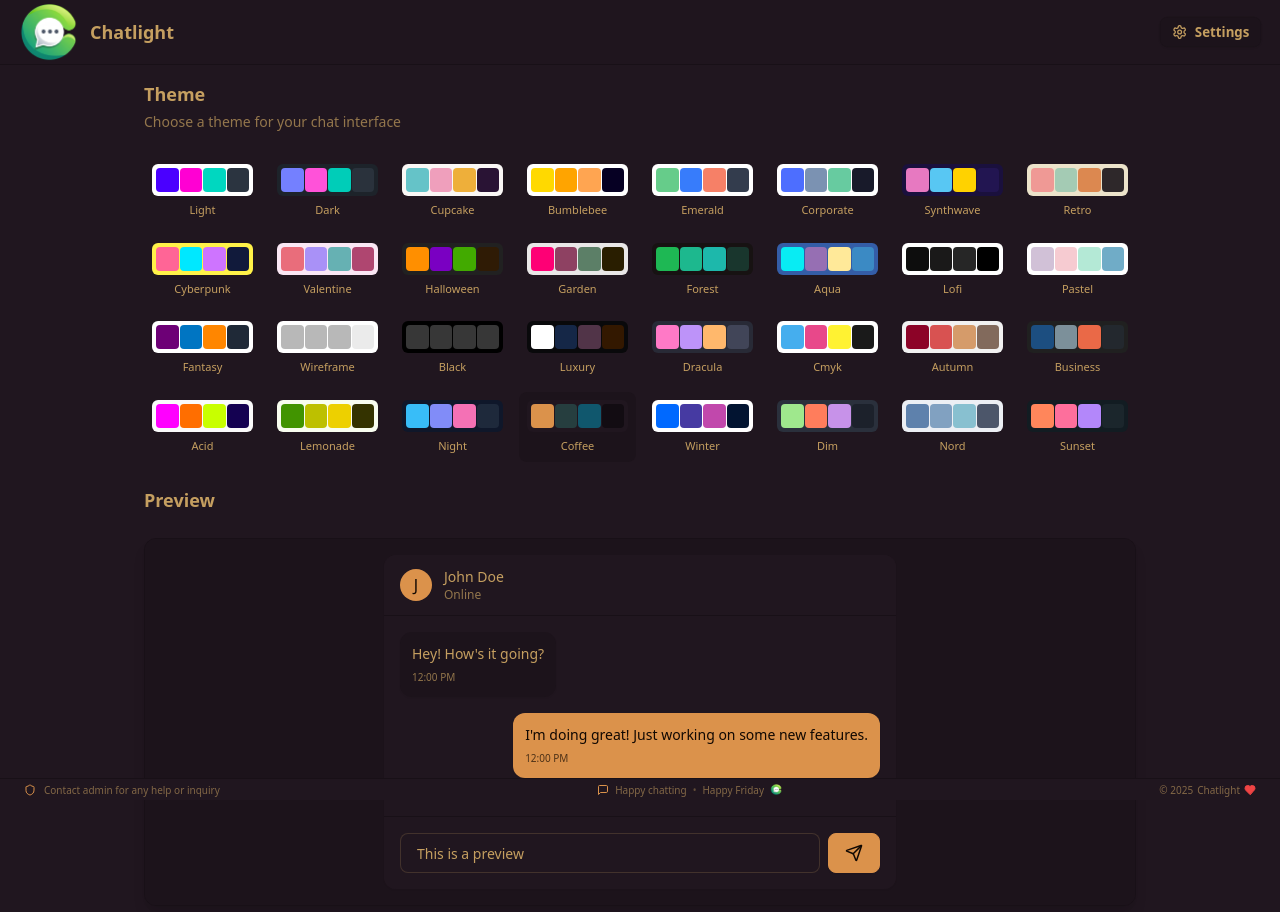
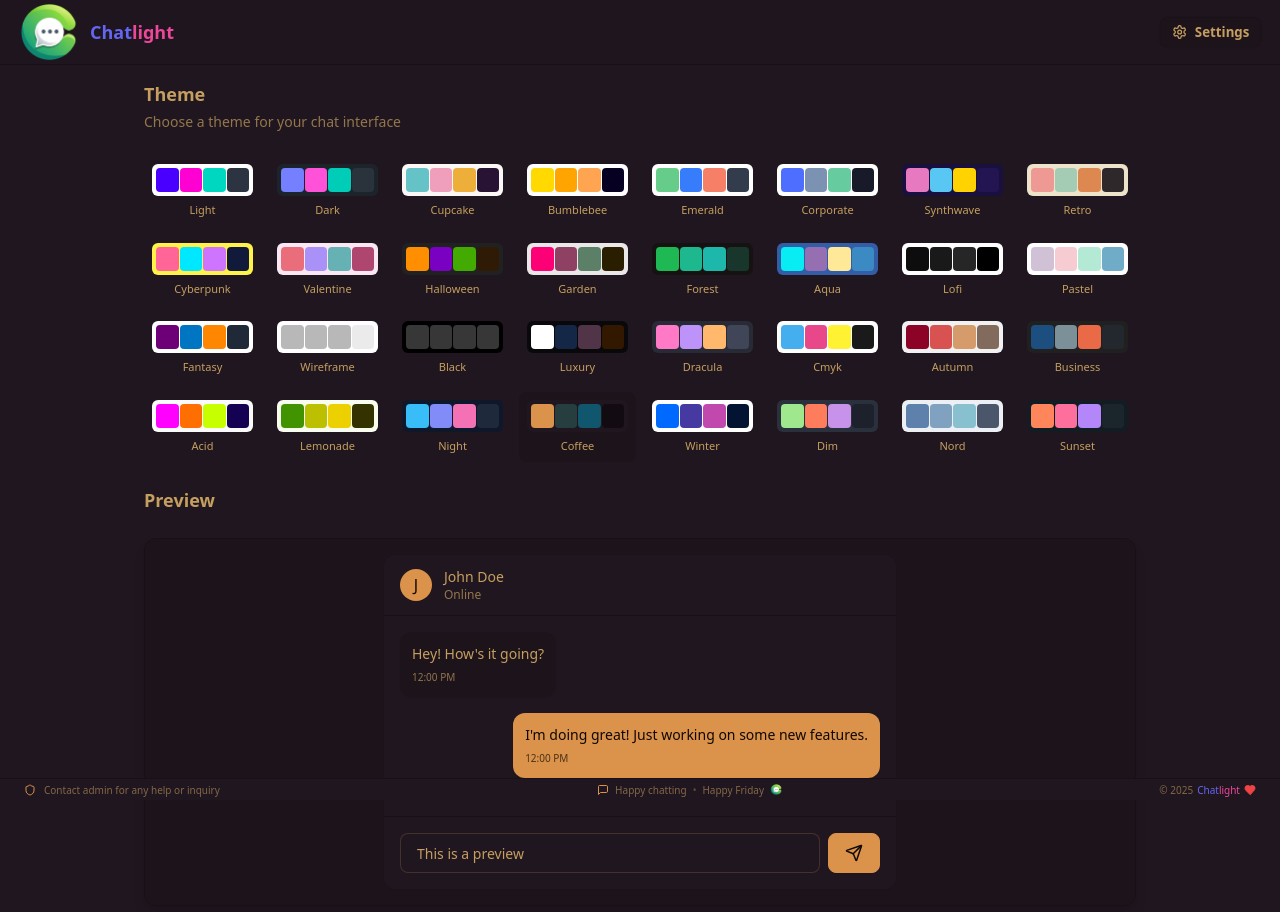
Before and after one commit to RaishVakaliya/Chatlight, a React (Vite) app in the folder frontend/: page /settings in a window 1280 px wide. Shown: the top 912 px of the page. Built offline with nearby package versions, Linux system fonts and the light colour scheme; no server answers.

Commit message:
update README.md

```diff
--- a/frontend/src/components/Footer.jsx
+++ b/frontend/src/components/Footer.jsx
@@ -45,7 +45,10 @@ const Footer = memo(() => {
 
         <div className="flex items-center gap-0.5 sm:gap-1 flex-shrink-0">
           <span className="whitespace-nowrap">© {currentYear}</span>
-          <span className="whitespace-nowrap hidden sm:inline">Chatlight</span>
+          <span className="whitespace-nowrap hidden sm:inline">
+            <span className="text-[#6366F1]">Chat</span>
+            <span className="text-[#EC4899]">light</span>
+          </span>
           <Heart className="w-2.5 h-2.5 sm:w-3 sm:h-3 text-red-500 fill-red-500 flex-shrink-0" />
         </div>
       </div>
--- a/frontend/src/components/Navbar.jsx
+++ b/frontend/src/components/Navbar.jsx
@@ -100,7 +100,10 @@ const Navbar = () => {
               <div className="size-16 rounded-lg flex items-center justify-center">
                 <img src={logo} alt="Chatlight Logo" />
               </div>
-              <h1 className="text-lg font-bold">Chatlight</h1>
+              <h1 className="text-lg font-bold">
+                <span className="text-[#6366F1]">Chat</span>
+                <span className="text-[#EC4899]">light</span>
+              </h1>
             </Link>
           </div>
 
```
Also changed, not shown: 1 other file (tests, documents, lock files or other folders).
